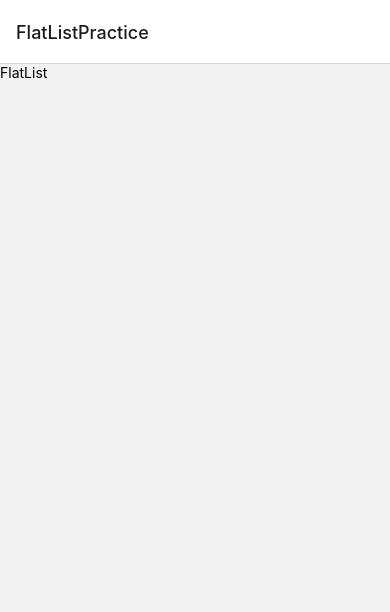
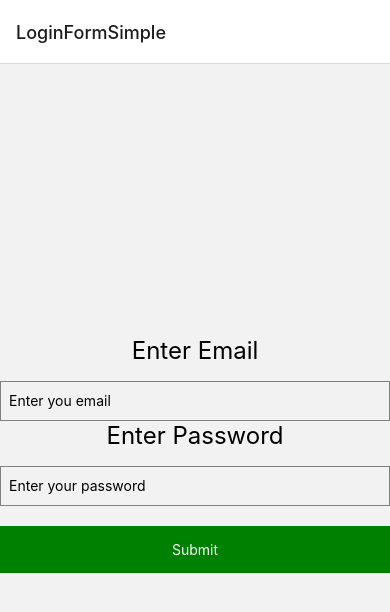
Before and after one commit to ABHISI764/react-native-concept, a React Native app: screen /FlatListPractice in a window 390 px wide. Shown: the top 612 px of the page. Built offline with nearby package versions, Linux system fonts and the light colour scheme; no server answers.

Commit message:
simple Login Form

```diff
--- a/App.tsx
+++ b/App.tsx
@@ -13,6 +13,7 @@ import Home from './src/components/SqliteDatabase/Home';
 import EditUser from './src/components/SqliteDatabase/EditUser';
 import AddUser from './src/components/SqliteDatabase/AddUser';
 import FlatListPractice from './src/components/FlatlistInterview/FlatListPractice';
+import LoginFormSimple from './src/components/BasicLoginFormExample/LoginFormSimple';
 
 const App = () => {
   const Stack = createNativeStackNavigator();
@@ -21,16 +22,16 @@ const App = () => {
     <Stack.Navigator>
 
       {/* <Stack.Screen name="FlatListApiCallExample" component={FlatListApiCallExample} /> */}
-      {/* <Stack.Screen name="LoginWithFormikandYup" component={LoginWithFormikandYup} /> */}
-      {/* <Stack.Screen name="HomeScreen" component={HomeScreen} /> */}
+      {/* <Stack.Screen name="LoginWithFormikandYup" component={LoginWithFormikandYup} />
+      <Stack.Screen name="HomeScreen" component={HomeScreen} /> */}
       {/* <Stack.Screen name="FlatlistExample" component={FlatlistExample} /> */}
       {/* <Stack.Screen name="ForegroundBackgroundExample" component={ForegroundBackgroundExample} /> */}
       {/* <Stack.Screen name="CounterScreen" component={CounterScreen} /> */}
       {/* <Stack.Screen name="Home" component={Home} />
       <Stack.Screen name="EditUser" component={EditUser} />
       <Stack.Screen name="AddUser" component={AddUser} /> */}
-      <Stack.Screen name="FlatListPractice" component={FlatListPractice} />
-
+      {/* <Stack.Screen name="FlatListPractice" component={FlatListPractice} /> */}
+      <Stack.Screen name="LoginFormSimple" component={LoginFormSimple} />
     </Stack.Navigator>
   </NavigationContainer>
   )
--- /dev/null
+++ b/src/components/BasicLoginFormExample/LoginFormSimple.js
@@ -0,0 +1,112 @@
+import {
+    View,
+    Text,
+    SafeAreaView,
+    FlatList,
+    Image,
+    ActivityIndicator,
+    TextInput,
+    TouchableOpacity,
+    Alert,
+    StyleSheet,
+  } from 'react-native';
+  import React, {useEffect, useState} from 'react';
+
+  const LoginFormSimple = () => {
+    const [email, setEmail] = useState('');
+    const [password, setPassword] = useState('');
+    const [emailError, setEmailError] = useState('');
+    const [passwordError, setPasswordError] = useState('')
+
+    const validateEmail = (email) => {
+      const emailRegex = /^[^\s@]+@[^\s@]+\.[^\s@]+$/;
+      return emailRegex.test(email);
+    };
+
+    const handelLogin = () => {
+      let valid = true;
+      if(email === ''){
+        setEmailError('Email is required');
+        valid = false;
+      }else if (!validateEmail(email)){
+        setEmailError('please enter a valid email');
+        valid = false;
+      }else {
+        setEmailError('')
+      }
+
+      if( password === '') {
+        setPasswordError('Please enter a valid password ');
+        valid = false;
+      } else {
+        setPasswordError('');
+      }
+
+      if (email == 'testing@gmail.com' && password == 'password') {
+        Alert.alert(`WELCOM to the login dashBoard `);
+      } else {
+        console.log(`login password or email is wrong`);
+      }
+    };
+
+    return (
+      <SafeAreaView style={styles.container}>
+        <Text style={styles.title}>Enter Email</Text>
+        <TextInput
+          placeholder="Enter you email"
+          value={email}
+          onChangeText={setEmail}
+          style={styles.input}
+          autoCapitalize="none"
+        />
+        {emailError ? <Text style={styles.errorText}>{emailError}</Text> : null}
+        <Text style={styles.title}>Enter Password</Text>
+        <TextInput
+          placeholder="Enter your password"
+          value={password}
+          onChangeText={setPassword}
+          autoCapitalize="none"
+          style={styles.input}
+        />
+        {passwordError? <Text style={styles.errorText}>{passwordError} </Text>: null}
+        <TouchableOpacity onPress={handelLogin}>
+          <Text style={styles.button}>Submit</Text>
+        </TouchableOpacity>
+      </SafeAreaView>
+    );
+  };
+
+  const styles = StyleSheet.create({
+    container: {
+      flex: 1,
+      justifyContent: 'center',
+      paddingHorizontal: 16,
+      // backgroundColor:'red'
+    },
+    title: {
+      fontSize: 24,
+      marginBottom: 16,
+      textAlign: 'center',
+    },
+    errorText: {
+      color: 'red',
+      marginBottom: 8,
+    },
+    button: {
+      backgroundColor: 'green',
+      alignItems: 'center',
+      justifyContent: 'center',
+      textAlign:'center',
+      padding: 15,
+      marginTop: 20,
+      color:'white'
+    },
+    input: {
+      width: '100%',
+      borderWidth: 0.5,
+      borderColor: 'grey',
+      height: 40,
+      paddingHorizontal: 8,
+    },
+  });
+  export default LoginFormSimple;
--- a/src/components/FlatlistInterview/FlatListPractice.js
+++ b/src/components/FlatlistInterview/FlatListPractice.js
@@ -1,49 +1,112 @@
-import {View, Text, SafeAreaView, FlatList, Image} from 'react-native';
+import {
+  View,
+  Text,
+  SafeAreaView,
+  FlatList,
+  Image,
+  ActivityIndicator,
+  TextInput,
+  TouchableOpacity,
+  Alert,
+  StyleSheet,
+} from 'react-native';
 import React, {useEffect, useState} from 'react';
 
+const FlatListPractice = () => {
+  const [email, setEmail] = useState('');
+  const [password, setPassword] = useState('');
+  const [emailError, setEmailError] = useState('');
+  const [passwordError, setPasswordError] = useState('')
 
- const apiurl = 'https://dummyjson.com/products'
-const FlatListPractice = () => {
-  const [data, setData] = useState([]);
-  useEffect(() => {
-    fetchData();
-  }, []);
-  const fetchData = async () => {
-    try {
-      const response = await fetch(apiurl);
-      const data = await response.json();
-      setData(data.products);
-      console.log(data);
-    } catch (error) {
-      console.log(error);
+  const validateEmail = (email) => {
+    const emailRegex = /^[^\s@]+@[^\s@]+\.[^\s@]+$/;
+    return emailRegex.test(email);
+  };
+
+  const handelLogin = () => {
+    let valid = true;
+    if(email === ''){
+      setEmailError('Email is required');
+      valid = false;
+    }else if (!validateEmail(email)){
+      setEmailError('please enter a valid email');
+      valid = false;
+    }else {
+      setEmailError('')
     }
-  };
-  const renderItem = ({item}) => {
-    return (
-      <View>
-        <Image
-          source={{uri: item.thumbnail}}
-          style={{
-            width: '100%',
-            height: 200,
-            borderRadius: 8,
-            borderBottomWidth: 0.5,
-          }}
-        />
-        <View style={{flexDirection:'row',justifyContent:'space-between',marginHorizontal:40}}>
-        <Text>{item.brand}</Text>
-        <Text>{item.price}</Text>
-        </View>
-      </View>
-    );
+
+    if( password === '') {
+      setPasswordError('Please enter a valid password ');
+      valid = false;
+    } else {
+      setPasswordError('');
+    }
+
+    if (email == 'testing@gmail.com' && password == 'password') {
+      Alert.alert(`WELCOM to the login dashBoard `);
+    } else {
+      console.log(`login password or email is wrong`);
+    }
   };
 
   return (
-    <SafeAreaView>
-      <FlatList data={data} renderItem={renderItem} />
-      <Text>FlatList</Text>
+    <SafeAreaView style={styles.container}>
+      <Text style={styles.title}>Enter Email</Text>
+      <TextInput
+        placeholder="Enter you email"
+        value={email}
+        onChangeText={setEmail}
+        style={styles.input}
+        autoCapitalize="none"
+      />
+      {emailError ? <Text style={styles.errorText}>{emailError}</Text> : null}
+      <Text style={styles.title}>Enter Password</Text>
+      <TextInput
+        placeholder="Enter your password"
+        value={password}
+        onChangeText={setPassword}
+        autoCapitalize="none"
+        style={styles.input}
+      />
+      {passwordError? <Text style={styles.errorText}>{passwordError} </Text>: null}
+      <TouchableOpacity onPress={handelLogin}>
+        <Text style={styles.button}>Submit</Text>
+      </TouchableOpacity>
     </SafeAreaView>
   );
 };
 
+const styles = StyleSheet.create({
+  container: {
+    flex: 1,
+    justifyContent: 'center',
+    paddingHorizontal: 16,
+    // backgroundColor:'red'
+  },
+  title: {
+    fontSize: 24,
+    marginBottom: 16,
+    textAlign: 'center',
+  },
+  errorText: {
+    color: 'red',
+    marginBottom: 8,
+  },
+  button: {
+    backgroundColor: 'green',
+    alignItems: 'center',
+    justifyContent: 'center',
+    textAlign:'center',
+    padding: 15,
+    marginTop: 20,
+    color:'white'
+  },
+  input: {
+    width: '100%',
+    borderWidth: 0.5,
+    borderColor: 'grey',
+    height: 40,
+    paddingHorizontal: 8,
+  },
+});
 export default FlatListPractice;
```
Also changed, not shown: src/components/FlatList/FlatlistExample.js (+64 -56 lines).
